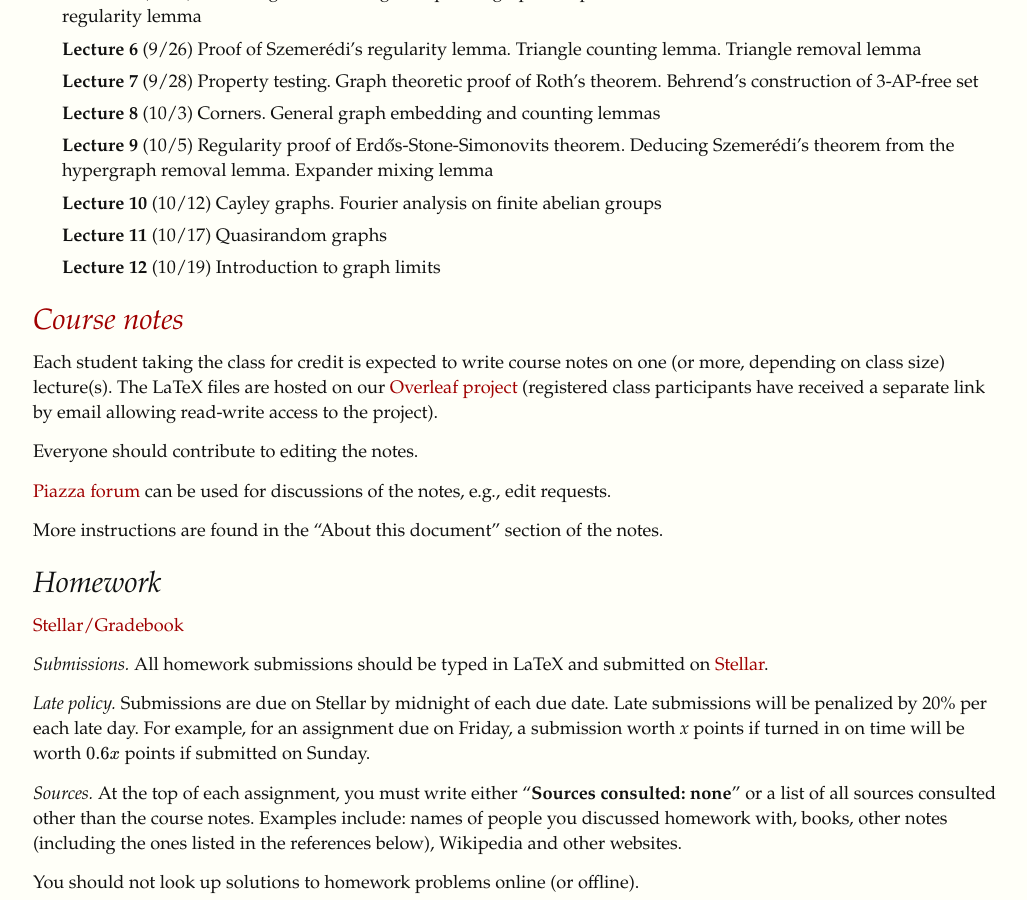
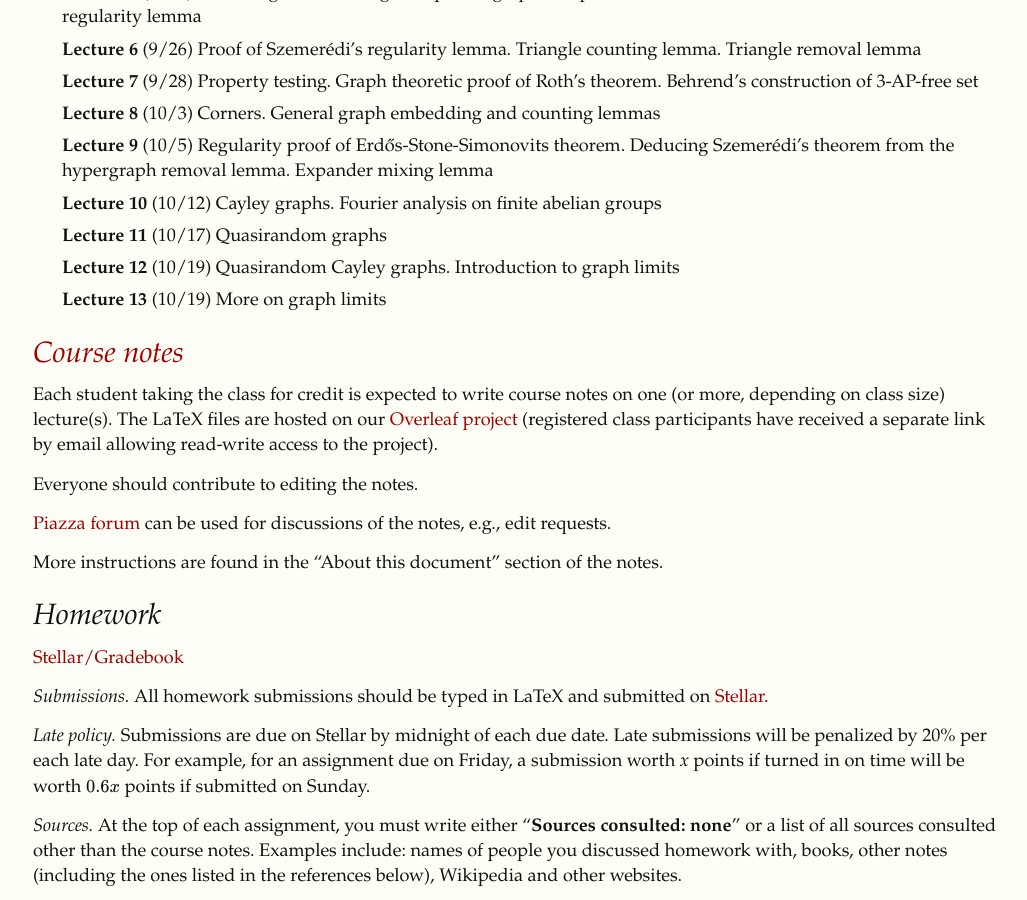
Before and after one commit to yufeizhao/yufeizhao.github.io, a Jekyll site: the page built from gtac/index.md, in a window 1280 px wide and 900 px high, scrolled down 1530 px. Shown: the whole window, without its empty margins (122-1149 px from the left). Built offline with Jekyll 4.4.1, drawn with Linux system fonts in a browser that asks for light colours; nearby versions of some CDN libraries; formulas are drawn with MathJax 3.

Commit message:
pset 3 update

```diff
--- a/gtac/index.md
+++ b/gtac/index.md
@@ -59,7 +59,8 @@ Although the course will be largely divided into two parts (graph theory in the
 - **Lecture 9** (10/5) Regularity proof of Erdős-Stone-Simonovits theorem. Deducing Szemerédi's theorem from the hypergraph removal lemma. Expander mixing lemma
 - **Lecture 10** (10/12) Cayley graphs. Fourier analysis on finite abelian groups
 - **Lecture 11** (10/17) Quasirandom graphs
-- **Lecture 12** (10/19) Introduction to graph limits
+- **Lecture 12** (10/19) Quasirandom Cayley graphs. Introduction to graph limits
+- **Lecture 13** (10/19) More on graph limits
 
 
 ## [Course notes](https://www.overleaf.com/docs/10882601ffdwmvdgdptp/pdf.pdf)
```
Also changed, not shown: 1 other file.
